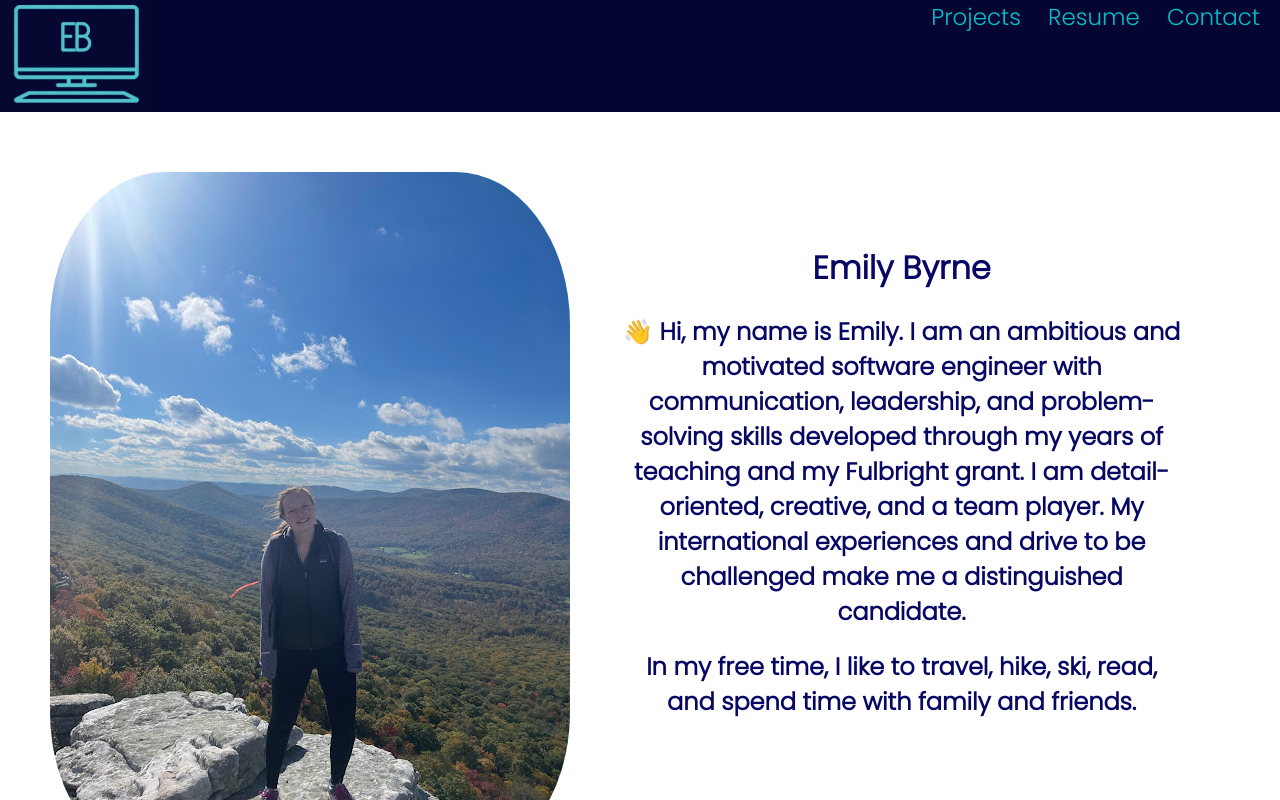
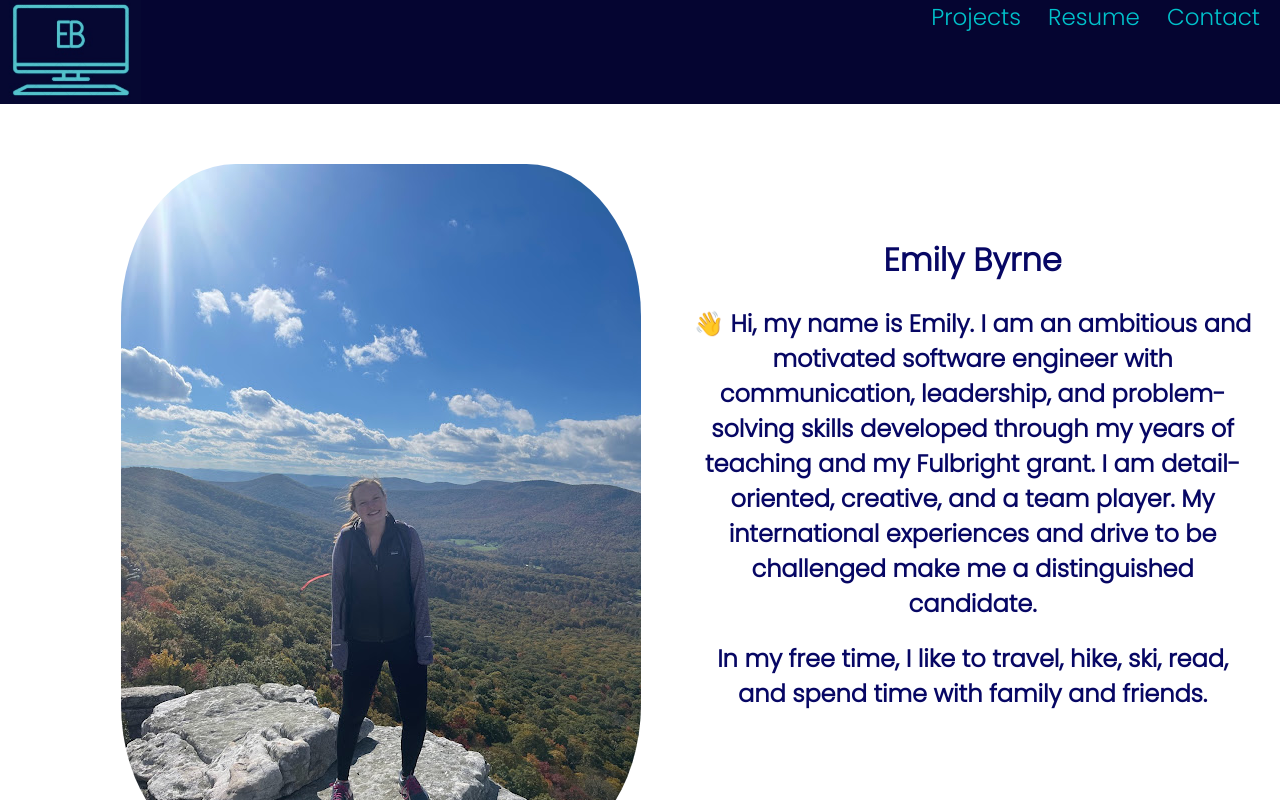
Before and after one commit to embyrne13/Portfolio, a React (Create React App) app: page / in a window 1280 px wide. Shown: the top 800 px of the page. Built offline with nearby package versions, Linux system fonts and the light colour scheme.

Commit message:
adjustments

```diff
--- a/src/App.css
+++ b/src/App.css
@@ -13,7 +13,7 @@ body {
   margin: 0;
 }
 .logo {
-  height: 14vh;
+  height: 13vh;
 }
 Header {
   background-color: rgb(5, 5, 49);
@@ -62,7 +62,6 @@ Footer {
   height: 13vh;
 }
 .portfolioImg {
-  /* border-radius: 50%; */
   height: 333px;
   width: 363px;
 }
@@ -125,7 +124,7 @@ Footer {
 }
 .profile {
   margin-top: 60px;
-  margin-left: 50px;
+  margin-left: 121px;
   border-radius: 22%;
 }
 .prof {
```
Also changed, not shown: 1 other file (tests, documents, lock files or other folders).
